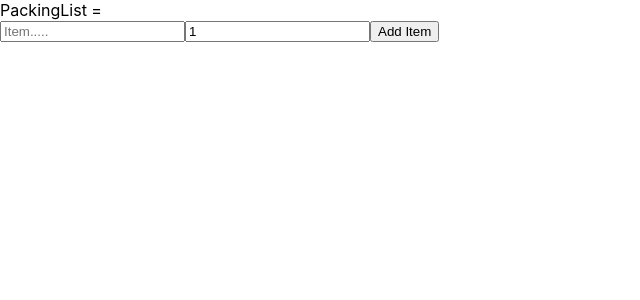
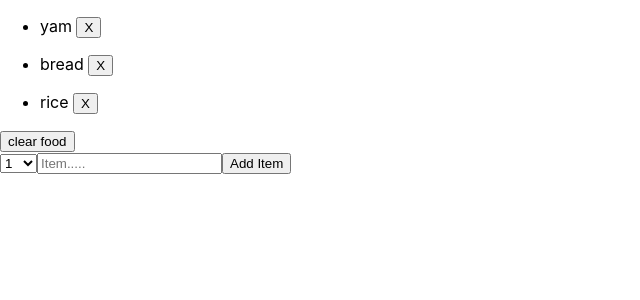
Before and after one commit to ogbeborEmmanuel/React, a React (Create React App) app: page / in a window 1280 px wide. Shown: the top 300 px of the page, without its empty margins (0-640 px from the left). Built offline with nearby package versions, Linux system fonts and the light colour scheme.

Commit message:
delete items

```diff
--- a/src/App.js
+++ b/src/App.js
@@ -9,7 +9,7 @@ function App() {
   return (
     <div>
       <header>
-        <PackingList items={items} />
+        <PackingList items={items} setItems={setItems} />
         <Form items={items} setItems={setItems} />
       </header>
     </div>
--- a/src/Component/Form.js
+++ b/src/Component/Form.js
@@ -15,8 +15,13 @@ const Form = ({ items, setItems }) => {
     }
     return (
         <div>
+            <select value={quatity} onChange={(e) => setQuatity(e.target.value)}>
+                {Array.from({ length: 20 }, (_, i) => i + 1).map(num => (
+                    <option key={num} value={num}>{num}</option>
+                ))}
+            </select>
             <input value={description} onChange={(e) => { setDescription(e.target.value) }} placeholder='Item.....' />
-            <input value={quatity} onChange={(e) => setQuatity(e.target.value)} />
+
             <button onClick={handleSubmit}>Add Item</button>
 
         </div>
--- a/src/Component/PackingList.js
+++ b/src/Component/PackingList.js
@@ -1,8 +1,37 @@
-import React from 'react'
+import React, { useState } from 'react'
 
-const PackingList = ({ items }) => {
+const PackingList = ({ items, setItems }) => {
+    const [shop, setShop] = useState([{ food: "yam", id: 1 }, { food: "bread", id: 2 }, { food: "rice", id: 3 }])
+    const deleteShopItem = tem => {
+        const shopItem = shop.filter(imhop => imhop.id !== tem.id)
+        setShop(shopItem)
+    }
+    const deleteTask = item => {
+        const filteredList = items.filter(task => task.id !== item.id);
+        setItems(filteredList);
+    }
+    const handleToggle = (id) => {
+        const updatedItems = items.map(item => (item.id === id ? { ...item, packed: !item.packed } : item))
+        setItems(updatedItems);
+        console.log(items);
+
+    }
     return (
-        <div>PackingList = {items.map(item => <div key={item.id}>{item.description} {item.quatity}</div>)}</div>
+        <>
+            <div>{items.map(item => <div style={item.packed ? { textDecoration: "line-through" } : {}} key={item.id}><input type="checkbox" value={item.packed} onChange={() => handleToggle(item.id)} />{item.description} {item.quatity}  <button onClick={() => deleteTask(item)}>X</button></div>)}</div>
+            <div>
+                {shop.map((shopItems) => (
+                    <div>
+
+                        <ul>
+                            <li>
+                                {shopItems.food} <button onClick={() => deleteShopItem(shopItems)}>X</button>
+                            </li></ul></div>
+                ))}
+                <button>clear food</button>
+            </div >
+        </>
+
     )
 }
 
```
